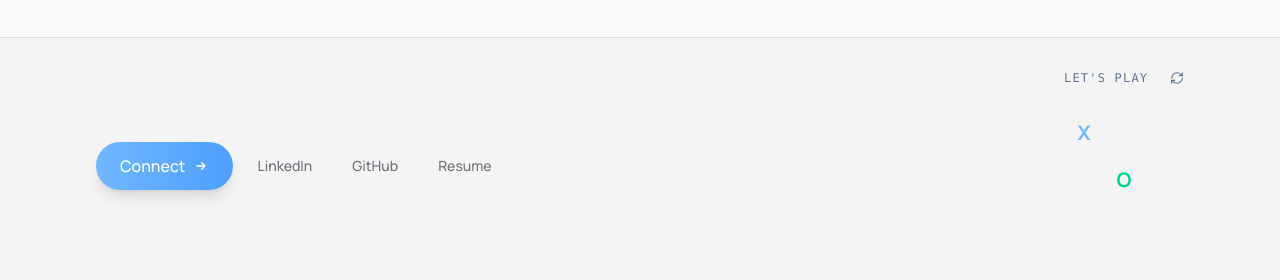
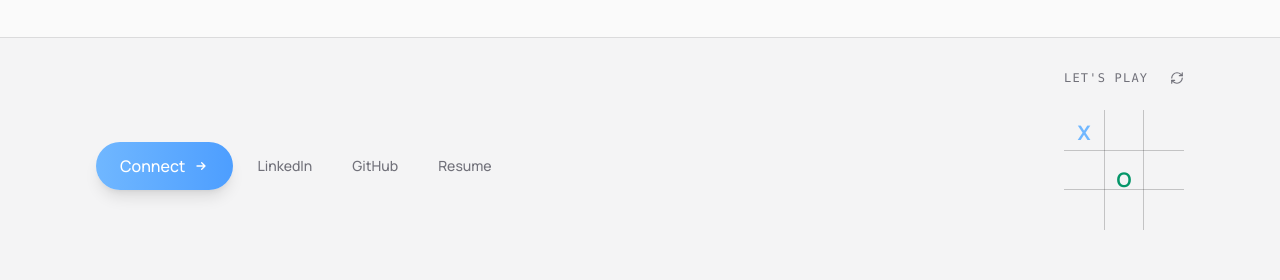
Before and after one commit to SkpGit28/My-Digital-Space, a Next.js app: page / in a window 1280 px wide. Both pictures are taken after a click on the button 1084 px from the left and 2177 px from the top of the page. Shown: the part 2048-2328 px from the top of the page. Built offline with nearby package versions, Linux system fonts and the light colour scheme.

Commit message:
light-mode: convert TicTacToe colors to tokens

```diff
--- a/src/Components/TicTacToe.tsx
+++ b/src/Components/TicTacToe.tsx
@@ -90,10 +90,10 @@ const TicTacToe: React.FC = () => {
     return (
         <div className="flex flex-col items-center gap-4">
             <div className="flex items-center justify-between w-full mb-2">
-                <span className="text-xs font-mono text-slate-500 uppercase tracking-widest">Let's Play</span>
+                <span className="text-xs font-mono text-text-secondary uppercase tracking-widest">Let's Play</span>
                 <button
                     onClick={resetGame}
-                    className="text-slate-500 hover:text-white transition-colors"
+                    className="text-text-secondary hover:text-foreground transition-colors"
                     aria-label="Reset Game"
                 >
                     <RefreshCw size={14} />
@@ -103,17 +103,17 @@ const TicTacToe: React.FC = () => {
             {/* Grid Container */}
             <div className="relative grid grid-cols-3 w-[120px] h-[120px]">
                 {/* Vertical Lines */}
-                <div className="absolute top-0 bottom-0 left-1/3 w-[1px] bg-white/20" />
-                <div className="absolute top-0 bottom-0 right-1/3 w-[1px] bg-white/20" />
+                <div className="absolute top-0 bottom-0 left-1/3 w-[1px] bg-black/20" />
+                <div className="absolute top-0 bottom-0 right-1/3 w-[1px] bg-black/20" />
 
                 {/* Horizontal Lines */}
-                <div className="absolute left-0 right-0 top-1/3 h-[1px] bg-white/20" />
-                <div className="absolute left-0 right-0 bottom-1/3 h-[1px] bg-white/20" />
+                <div className="absolute left-0 right-0 top-1/3 h-[1px] bg-black/20" />
+                <div className="absolute left-0 right-0 bottom-1/3 h-[1px] bg-black/20" />
 
                 {squares.map((square, i) => (
                     <button
                         key={i}
-                        className="w-full h-full flex items-center justify-center text-xl font-bold focus:outline-none hover:bg-white/5 transition-colors duration-200 rounded-sm"
+                        className="w-full h-full flex items-center justify-center text-xl font-bold focus:outline-none hover:bg-black/5 transition-colors duration-200 rounded-sm"
                         onClick={() => handleClick(i)}
                         disabled={!!square || !!winner || !isUserTurn}
                     >
@@ -121,7 +121,7 @@ const TicTacToe: React.FC = () => {
                             <motion.span
                                 initial={{ opacity: 0, scale: 0.5 }}
                                 animate={{ opacity: 1, scale: 1 }}
-                                className={`flex items-center justify-center w-full h-full leading-none ${square === 'X' ? 'text-text-accent' : 'text-emerald-400'}`}
+                                className={`flex items-center justify-center w-full h-full leading-none ${square === 'X' ? 'text-text-accent' : 'text-status-emerald'}`}
                             >
                                 {square}
                             </motion.span>
@@ -135,7 +135,7 @@ const TicTacToe: React.FC = () => {
                     <motion.p
                         initial={{ opacity: 0, y: 5 }}
                         animate={{ opacity: 1, y: 0 }}
-                        className="text-xs font-mono text-white"
+                        className="text-xs font-mono text-foreground"
                     >
                         {winner === 'Draw' ? "It's a Draw!" : winner === 'X' ? "You Win!" : "I Won!"}
                     </motion.p>
```
